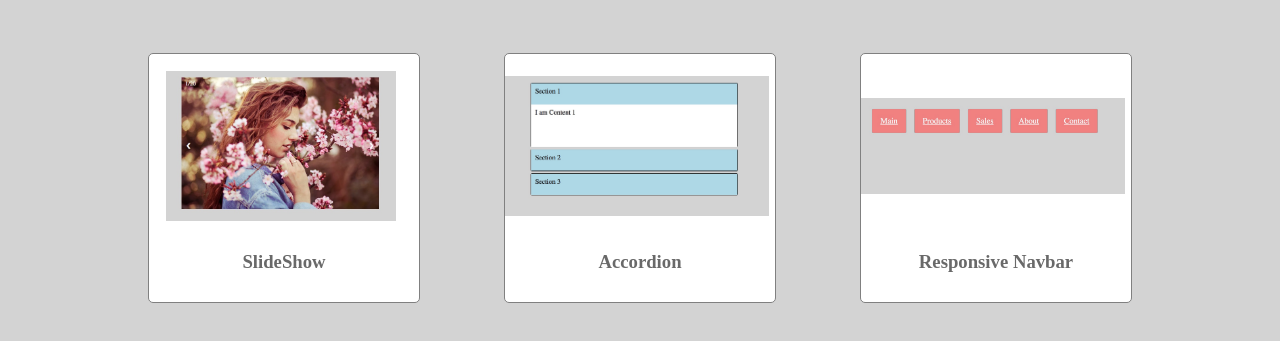
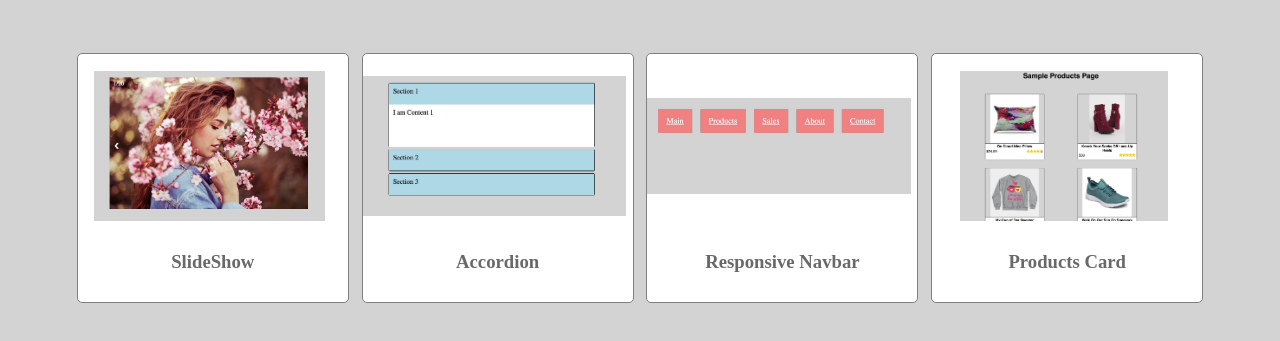
Before and after one commit to MeghaY/Components-Design, a website: page src/index.html in a window 1280 px wide. Shown: the part 101-442 px from the top of the page. Drawn offline with Linux system fonts and the light colour scheme.

Commit message:
Update index.html with another component

```diff
--- a/src/index.html
+++ b/src/index.html
@@ -31,6 +31,12 @@
                 <h3>Responsive Navbar</h3>
             </a>
         </div>
+        <div class="component">
+            <a href="views/card/card.html" target="_blank">
+                <img src="images/product_img.jpeg" alt="Product Card Component"/>
+                <h3>Products Card</h3>
+            </a>
+        </div>
     </div>
 
 </section>
```
